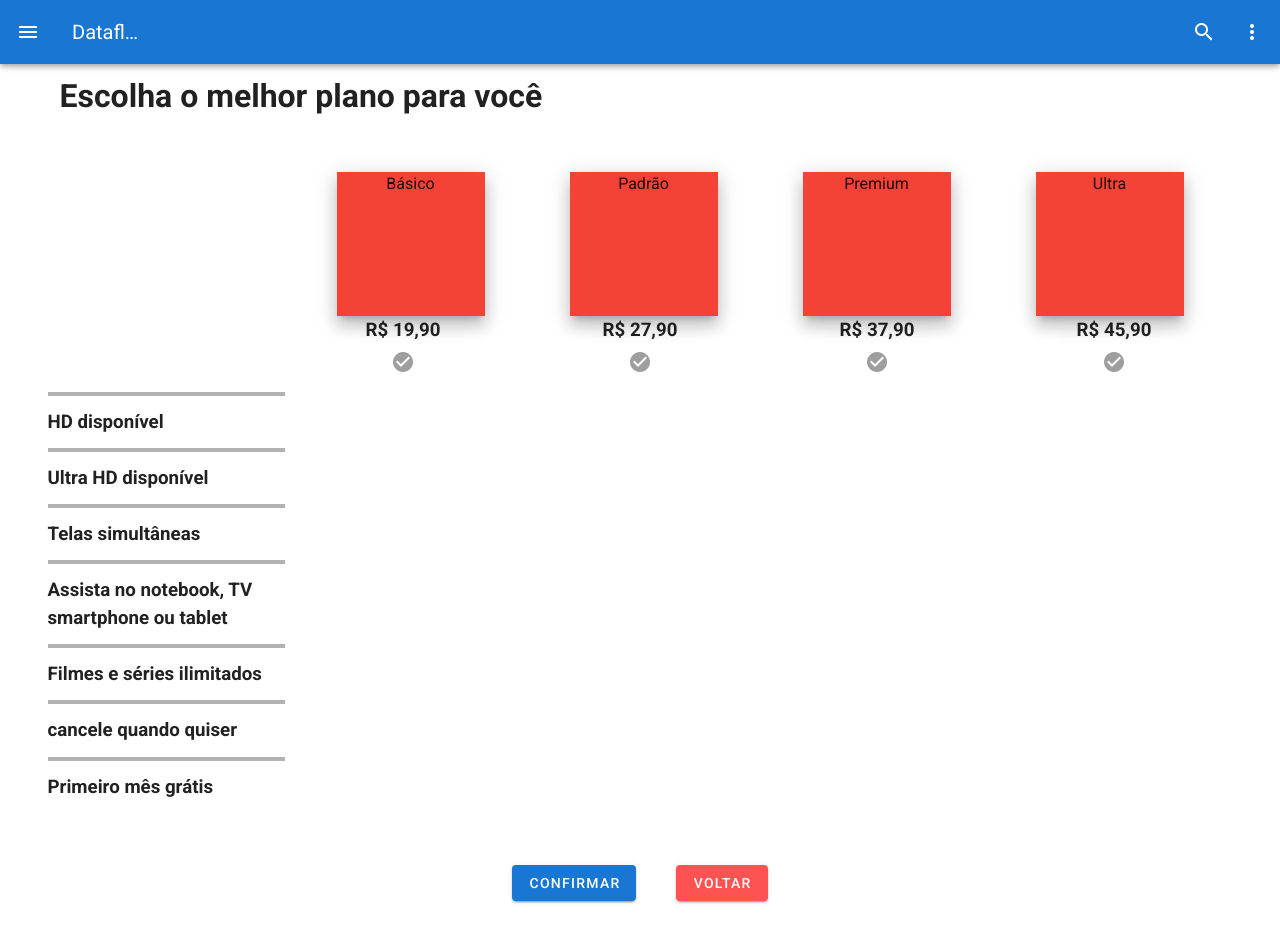
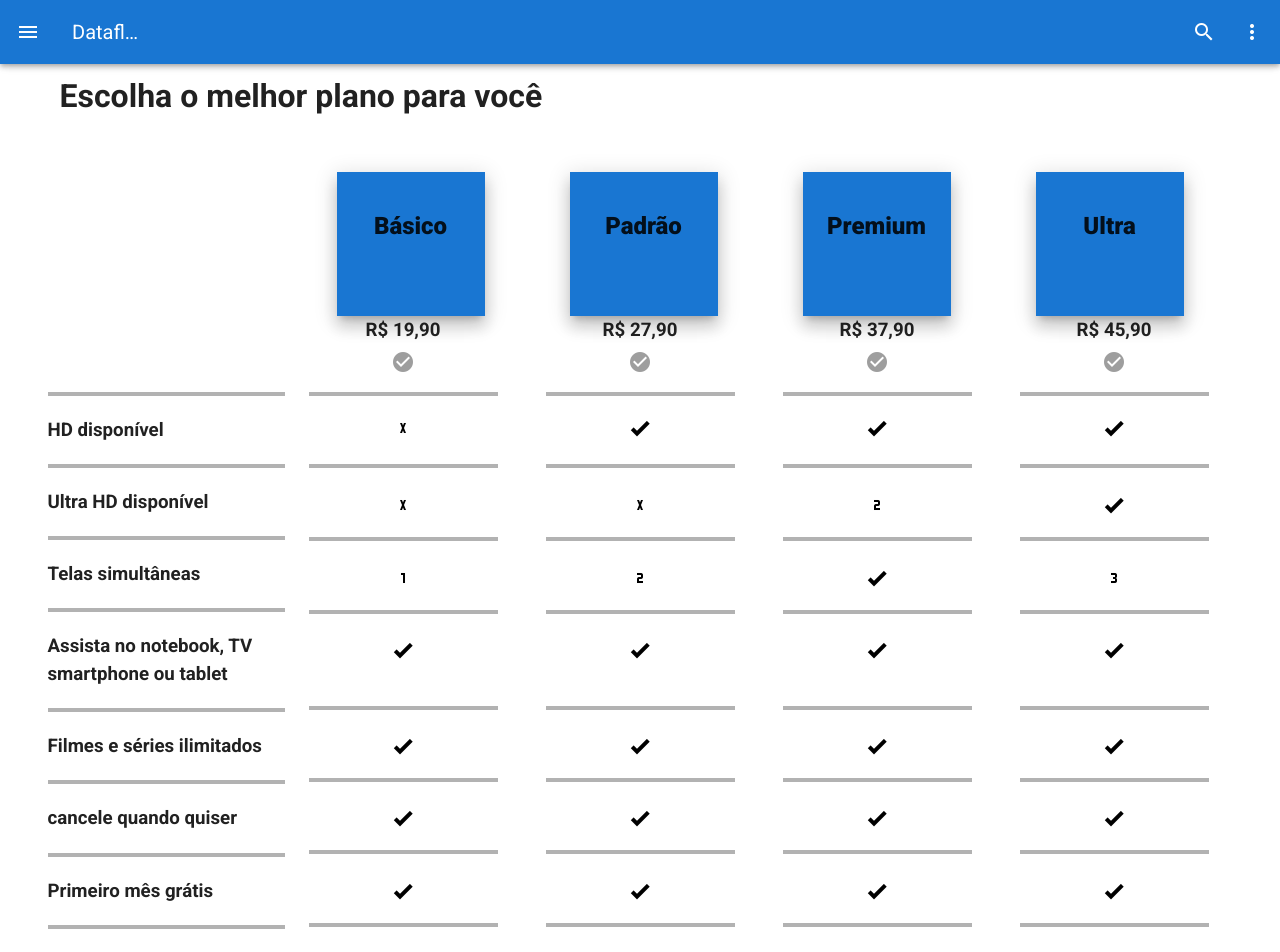
Before and after one commit to minhoad/dataflix-frontend, a Vue app: page /planos in a window 1280 px wide. Shown: the top 952 px of the page. Before the commit the page ends 913 px from the top, so only its background shows below. Built offline with nearby package versions, Linux system fonts and the light colour scheme.

Commit message:
Changed the planos

```diff
--- a/src/components/FormPlanos.vue
+++ b/src/components/FormPlanos.vue
@@ -3,7 +3,7 @@
     <dataflix-app-vue></dataflix-app-vue>
     <v-row class="my-5"></v-row>
     <div>
-            <h1 class="my-10"> Escolha o melhor plano para você</h1>
+      <h1 class="my-10">Escolha o melhor plano para você</h1>
     </div>
     <div>
       <v-row class="my-10">
@@ -13,151 +13,341 @@
             <v-row class="mt-15 mb-15"></v-row>
 
             <v-row class="mt-15">
-                            <v-progress-linear color="black" class="mb-3" length="100px"></v-progress-linear>
-                            <h3 class="mb-3"> HD disponível</h3>
+              <v-progress-linear color="black" class="mb-5"></v-progress-linear>
+              <h3 class="mb-5 mr-15">HD disponível</h3>
             </v-row>
 
             <v-row>
-                            <v-progress-linear color="black" class="mb-3"></v-progress-linear>
-                            <h3 class="mb-3">Ultra HD disponível</h3>
+              <v-progress-linear color="black" class="mb-5"></v-progress-linear>
+              <h3 class="mb-5">Ultra HD disponível</h3>
             </v-row>
 
             <v-row>
-                            <v-progress-linear color="black" class="mb-3"></v-progress-linear>
-                            <h3 class="mb-3">Telas simultâneas</h3>
+              <v-progress-linear color="black" class="mb-5"></v-progress-linear>
+              <h3 class="mb-5">Telas simultâneas</h3>
             </v-row>
 
             <v-row>
-                            <v-progress-linear color="black" class="mb-3"></v-progress-linear>
-                            <h3 class="mb-3">Assista no notebook, TV smartphone ou tablet</h3>
+              <v-progress-linear color="black" class="mb-5"></v-progress-linear>
+              <h3 class="mb-5">Assista no notebook, TV smartphone ou tablet</h3>
             </v-row>
 
             <v-row>
-                            <v-progress-linear color="black" class="mb-3"></v-progress-linear>
-                            <h3 class="mb-3">Filmes e séries ilimitados</h3>
+              <v-progress-linear color="black" class="mb-5"></v-progress-linear>
+              <h3 class="mb-5">Filmes e séries ilimitados</h3>
             </v-row>
 
             <v-row>
-                            <v-progress-linear color="black" class="mb-3"></v-progress-linear>
-                            <h3 class="mb-3">cancele quando quiser</h3>
+              <v-progress-linear color="black" class="mb-5"></v-progress-linear>
+              <h3 class="mb-5">cancele quando quiser</h3>
             </v-row>
 
             <v-row>
-                            <v-progress-linear color="black" class="mb-3"></v-progress-linear>
-                            <h3 class="mb-3">Primeiro mês grátis</h3>
+              <v-progress-linear color="black" class="mb-5"></v-progress-linear>
+              <h3 class="mb-5">Primeiro mês grátis</h3>
+              <v-progress-linear color="black"></v-progress-linear>
             </v-row>
-
           </div>
         </v-col>
 
         <v-col class="text-center">
-                    <v-sheet class="ml-10" color="red" elevation="11" height="144" width="148">Básico</v-sheet>
-                    <h3> R$ 19,90 </h3>
+          <v-sheet
+            class="ml-10"
+            color="primary"
+            elevation="11"
+            height="144"
+            width="148"
+          >
+            <v-col></v-col>
+            <v-col
+              ><h2><b>Básico</b></h2>
+            </v-col>
+          </v-sheet>
+          <h3>R$ 19,90</h3>
           <v-btn icon @click="clickEnableButton(1)">
             <v-icon :color="button1Checked">mdi-check-circle</v-icon>
           </v-btn>
+          <v-col>
+            <v-progress-linear color="black"></v-progress-linear>
+            <v-icon class="mt-5 mb-6" color="black">mdi-alpha-x</v-icon>
+            <v-progress-linear color="black"></v-progress-linear>
+          </v-col>
+          <v-col>
+            <v-icon color="black">mdi-alpha-x</v-icon>
+            <v-progress-linear color="black" class="mt-5"></v-progress-linear>
+          </v-col>
+          <v-col>
+            <v-icon color="black">mdi-numeric-1</v-icon>
+            <v-progress-linear color="black" class="mt-5"></v-progress-linear>
+          </v-col>
+          <v-col>
+            <v-icon color="black">mdi-check-bold</v-icon>
+            <v-progress-linear color="black" class="mt-11"></v-progress-linear>
+          </v-col>
+          <v-col>
+            <v-icon class="mb-5" color="black">mdi-check-bold</v-icon>
+            <v-progress-linear color="black"></v-progress-linear>
+          </v-col>
+          <v-col>
+            <v-icon class="mb-5" color="black">mdi-check-bold</v-icon>
+            <v-progress-linear color="black"></v-progress-linear>
+          </v-col>
+          <v-col>
+            <v-icon color="black">mdi-check-bold</v-icon>
+            <v-progress-linear color="black" class="mt-5"></v-progress-linear>
+          </v-col>
         </v-col>
 
         <v-col class="text-center">
-                    <v-sheet class="ml-9" color="red" elevation="11" height="144" width="148"> Padrão </v-sheet>
-                    <h3> R$ 27,90 </h3>
+          <v-sheet
+            class="ml-9"
+            color="primary"
+            elevation="11"
+            height="144"
+            width="148"
+          >
+            <v-col></v-col>
+            <v-col
+              ><h2><b>Padrão</b></h2>
+            </v-col>
+          </v-sheet>
+          <h3>R$ 27,90</h3>
           <v-btn icon v-on:click="clickEnableButton(2)">
             <v-icon :color="button2Checked">mdi-check-circle</v-icon>
           </v-btn>
+          <v-col>
+            <v-progress-linear color="black"></v-progress-linear>
+            <v-icon class="mt-5 mb-6" color="black">mdi-check-bold</v-icon>
+            <v-progress-linear color="black"></v-progress-linear>
+          </v-col>
+          <v-col>
+            <v-icon color="black">mdi-alpha-x</v-icon>
+            <v-progress-linear color="black" class="mt-5"></v-progress-linear>
+          </v-col>
+          <v-col>
+            <v-icon color="black">mdi-numeric-2</v-icon>
+            <v-progress-linear color="black" class="mt-5"></v-progress-linear>
+          </v-col>
+          <v-col>
+            <v-icon color="black">mdi-check-bold</v-icon>
+            <v-progress-linear color="black" class="mt-11"></v-progress-linear>
+          </v-col>
+          <v-col>
+            <v-icon class="mb-5" color="black">mdi-check-bold</v-icon>
+            <v-progress-linear color="black"></v-progress-linear>
+          </v-col>
+          <v-col>
+            <v-icon class="mb-5" color="black">mdi-check-bold</v-icon>
+            <v-progress-linear color="black"></v-progress-linear>
+          </v-col>
+          <v-col>
+            <v-icon color="black">mdi-check-bold</v-icon>
+            <v-progress-linear color="black" class="mt-5"></v-progress-linear>
+          </v-col>
         </v-col>
 
         <v-col class="text-center">
-                    <v-sheet class="ml-8" color="red" elevation="11" height="144" width="148"> Premium </v-sheet>
-                    <h3> R$ 37,90 </h3>
+          <v-sheet
+            class="ml-8"
+            color="primary"
+            elevation="11"
+            height="144"
+            width="148"
+          >
+            <v-col></v-col>
+            <v-col
+              ><h2><b>Premium</b></h2>
+            </v-col>
+          </v-sheet>
+          <h3>R$ 37,90</h3>
           <v-btn icon v-on:click="clickEnableButton(3)">
             <v-icon :color="button3Checked">mdi-check-circle</v-icon>
           </v-btn>
+          <v-col>
+            <v-progress-linear color="black"></v-progress-linear>
+            <v-icon class="mt-5 mb-6" color="black">mdi-check-bold</v-icon>
+            <v-progress-linear color="black"></v-progress-linear>
+          </v-col>
+          <v-col>
+            <v-icon color="black">mdi-numeric-2</v-icon>
+            <v-progress-linear color="black" class="mt-5"></v-progress-linear>
+          </v-col>
+          <v-col>
+            <v-icon color="black">mdi-check-bold</v-icon>
+            <v-progress-linear color="black" class="mt-5"></v-progress-linear>
+          </v-col>
+          <v-col>
+            <v-icon color="black">mdi-check-bold</v-icon>
+            <v-progress-linear color="black" class="mt-11"></v-progress-linear>
+          </v-col>
+          <v-col>
+            <v-icon class="mb-5" color="black">mdi-check-bold</v-icon>
+            <v-progress-linear color="black"></v-progress-linear>
+          </v-col>
+          <v-col>
+            <v-icon class="mb-5" color="black">mdi-check-bold</v-icon>
+            <v-progress-linear color="black"></v-progress-linear>
+          </v-col>
+          <v-col>
+            <v-icon color="black">mdi-check-bold</v-icon>
+            <v-progress-linear color="black" class="mt-5"></v-progress-linear>
+          </v-col>
         </v-col>
 
         <v-col class="text-center">
-                    <v-sheet class="ml-7" color="red" elevation="11" height="144" width="148"> Ultra </v-sheet>
-                    <h3> R$ 45,90 </h3>
+          <v-sheet
+            class="ml-7"
+            color="primary"
+            elevation="11"
+            height="144"
+            width="148"
+          >
+            <v-col></v-col>
+            <v-col
+              ><h2><b>Ultra</b></h2>
+            </v-col>
+          </v-sheet>
+          <h3>R$ 45,90</h3>
           <v-btn icon v-on:click="clickEnableButton(4)">
             <v-icon :color="button4Checked">mdi-check-circle</v-icon>
           </v-btn>
+          <v-col>
+            <v-progress-linear color="black"></v-progress-linear>
+            <v-icon class="mt-5 mb-6" color="black">mdi-check-bold</v-icon>
+            <v-progress-linear color="black"></v-progress-linear>
           </v-col>
-
+          <v-col>
+            <v-icon color="black">mdi-check-bold</v-icon>
+            <v-progress-linear color="black" class="mt-5"></v-progress-linear>
+          </v-col>
+          <v-col>
+            <v-icon color="black">mdi-numeric-3</v-icon>
+            <v-progress-linear color="black" class="mt-5"></v-progress-linear>
+          </v-col>
+          <v-col>
+            <v-icon color="black">mdi-check-bold</v-icon>
+            <v-progress-linear color="black" class="mt-11"></v-progress-linear>
+          </v-col>
+          <v-col>
+            <v-icon class="mb-5" color="black">mdi-check-bold</v-icon>
+            <v-progress-linear color="black"></v-progress-linear>
+          </v-col>
+          <v-col>
+            <v-icon class="mb-5" color="black">mdi-check-bold</v-icon>
+            <v-progress-linear color="black"></v-progress-linear>
+          </v-col>
+          <v-col>
+            <v-icon color="black">mdi-check-bold</v-icon>
+            <v-progress-linear color="black" class="mt-5"></v-progress-linear>
+          </v-col>
+        </v-col>
       </v-row>
 
       <v-row>
         <v-col class="text-center">
-                    <v-btn color="primary">
+          <v-btn color="primary" large raised @click="Confirmar">
             Confirmar
           </v-btn>
-                    <v-btn class="ml-10" color="error">
-                        Voltar
+          <v-btn class="ml-10" color="error" large raised @click="Login">
+            Sair da conta
           </v-btn>
         </v-col>
-
       </v-row>
-
-
-
+    </div>
+    <div>
+      <v-snackbar v-model="snackbar">
+        {{ text }}
+        <template v-slot:action="{ attrs }">
+          <v-btn color="pink" text v-bind="attrs" @click="snackbar = false">
+            Fechar
+          </v-btn>
+        </template>
+      </v-snackbar>
     </div>
   </v-container>
 </template>
 
 <script lang="ts">
-
-import Vue from "vue"
-
-import DataflixAppVue from "./DataflixApp.vue"
-
+import Vue from "vue";
+import axios from "axios";
+import DataflixAppVue from "./DataflixApp.vue";
 
 export default Vue.extend({
-    name: 'Planos',
+  name: "Planos",
   data: function () {
     return {
+      urlCadastro: "http://localhost:8080/api/usuario/create-user",
       button1Checked: "grey",
       button2Checked: "grey",
       button3Checked: "grey",
       button4Checked: "grey",
-            vermelho: "red",
+      primary: "primary",
       cinza: "grey",
-            list: [
-                { name: 'myName', age: 25 }
-            ]
-        }
+      list: [{ name: "myName", age: 25 }],
+      snackbar: false,
+      snackbar1: false,
+      text: "",
+      retorno: {},
+      confere: false,
+    };
   },
   methods: {
     clickEnableButton(index: number) {
       if (index === 1) {
-                this.button1Checked = this.vermelho
-                this.button2Checked = this.cinza
-                this.button3Checked = this.cinza
-                this.button4Checked = this.cinza
+        this.button1Checked = this.primary;
+        this.button2Checked = this.cinza;
+        this.button3Checked = this.cinza;
+        this.button4Checked = this.cinza;
       }
       if (index === 2) {
-                this.button1Checked = this.cinza
-                this.button2Checked = this.vermelho
-                this.button3Checked = this.cinza
-                this.button4Checked = this.cinza
+        this.button1Checked = this.cinza;
+        this.button2Checked = this.primary;
+        this.button3Checked = this.cinza;
+        this.button4Checked = this.cinza;
       }
       if (index === 3) {
-                this.button1Checked = this.cinza
-                this.button2Checked = this.cinza
-                this.button3Checked = this.vermelho
-                this.button4Checked = this.cinza
+        this.button1Checked = this.cinza;
+        this.button2Checked = this.cinza;
+        this.button3Checked = this.primary;
+        this.button4Checked = this.cinza;
       }
       if (index === 4) {
-                this.button1Checked = this.cinza
-                this.button2Checked = this.cinza
-                this.button3Checked = this.cinza
-                this.button4Checked = this.vermelho
+        this.button1Checked = this.cinza;
+        this.button2Checked = this.cinza;
+        this.button3Checked = this.cinza;
+        this.button4Checked = this.primary;
       }
-
+      this.confere = true;
+    },
+    Confirmar() {
+      if (this.confere) {
+        axios
+          .post(this.urlCadastro) // tem q colocar this.user
+          .then((res) => {
+            this.retorno = res.data;
+            this.text = res.data;
+            this.snackbar = true;
+            this.$router.push("/login");
+          })
+          .catch((e) => {
+            this.text = "Plano escolhido com sucesso!";
+            this.snackbar = true;
+            console.log(e);
+          });
+      } else {
+        this.text = "Escolha um plano antes de confirmar";
+        this.snackbar = true;
+      }
+    },
+    Login() {
+      this.$router.push("/login");
+    },
+    AtivarSnack() {
+      this.snackbar1 = false;
     },
   },
   components: {
-        DataflixAppVue
-    }
-
-})
-
-
+    DataflixAppVue,
+  },
+});
 </script>
```
Lines whose indentation alone changed are shown as unchanged.
